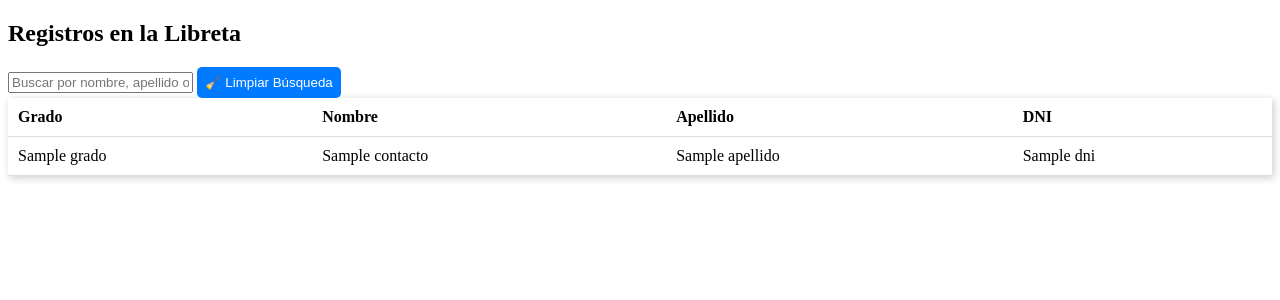
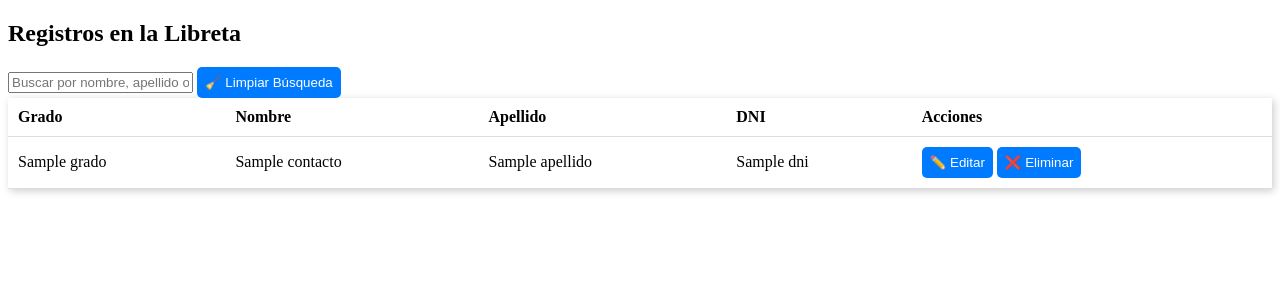
Before and after one commit to MiguelAngelZ1/libreta_direcciones, a Flask app: page /view in a window 1280 px wide. Shown: the top 300 px of the page. Run offline with Flask 3, Linux system fonts and the light colour scheme; a database or web service that is not in the repository returns one stand-in record (values such as "Sample title"); some libraries are stand-ins or nearby versions.

Commit message:
Auto commit: 2025-05-07 02:18:33

```diff
--- a/templates/view.html
+++ b/templates/view.html
@@ -4,7 +4,8 @@
 
 {% block content %}
   <h2>Registros en la Libreta</h2>
-  <!-- Campo de búsqueda en tiempo real -->
+
+  <!-- Campo de búsqueda y botón para limpiar filtros -->
   <input type="text" id="searchBox" placeholder="Buscar por nombre, apellido o DNI">
   <button onclick="limpiarBusqueda()">🧹 Limpiar Búsqueda</button>
 
@@ -16,6 +17,7 @@
           <th>Nombre</th>
           <th>Apellido</th>
           <th>DNI</th>
+          <th>Acciones</th>
         </tr>
       </thead>
       <tbody id="tableBody">
@@ -27,6 +29,20 @@
             <td>{{ registro.nombre }}</td>
             <td>{{ registro.apellido }}</td>
             <td>{{ registro.dni }}</td>
+            <td>
+              <!-- Botones de acción usando data attributes -->
+              <button class="btn-editar"
+                      data-id="{{ registro.id }}"
+                      data-grado="{{ registro.grado }}"
+                      data-nombre="{{ registro.nombre }}"
+                      data-apellido="{{ registro.apellido }}"
+                      data-dni="{{ registro.dni }}">
+                ✏️ Editar
+              </button>
+              <button class="btn-eliminar" data-id="{{ registro.id }}">
+                ❌ Eliminar
+              </button>
+            </td>
           </tr>
         {% endfor %}
       </tbody>
```
